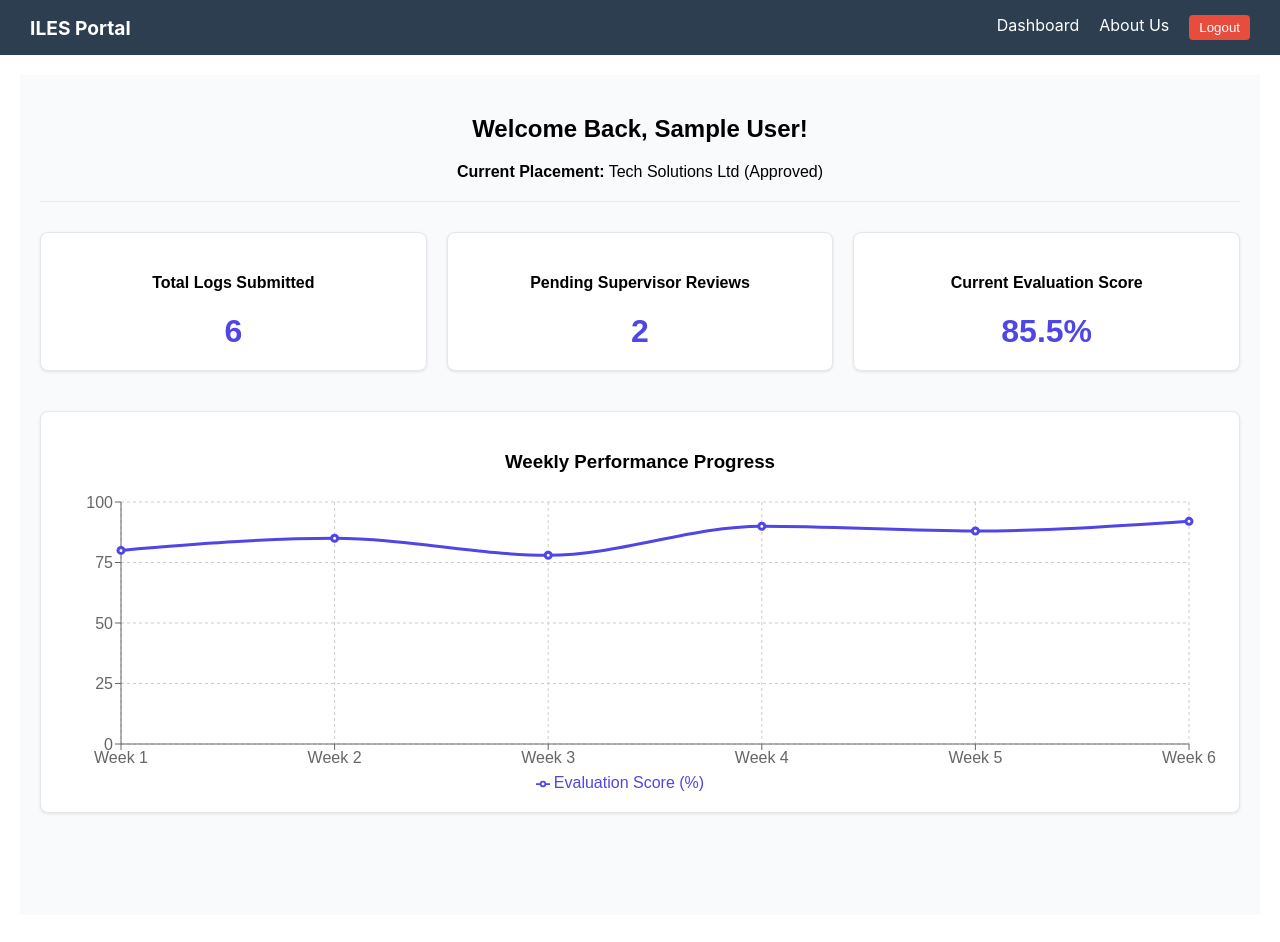
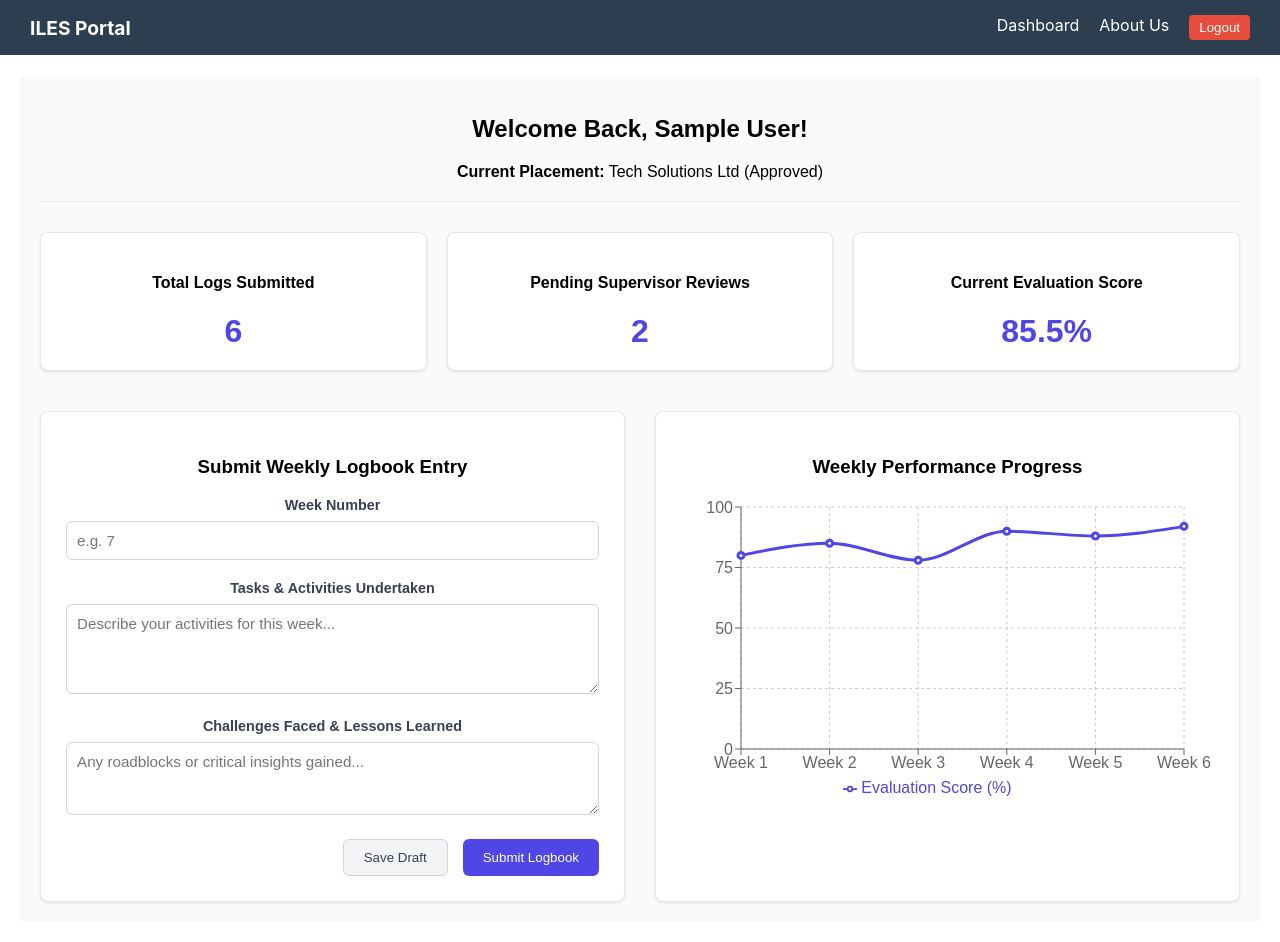
Before and after one commit to christineprettynankabirwa-star/ILES, a React (Create React App) app in the folder frontend/: page /student-dashboard in a window 1280 px wide. Built offline with nearby package versions, Linux system fonts and the light colour scheme; sample sign-in values are in the browser's storage.

Commit message:
added weeklylog to student dashboard

```diff
--- a/frontend/src/components/StudentDashboard.js
+++ b/frontend/src/components/StudentDashboard.js
@@ -15,31 +15,70 @@ const StudentDashboard = () => {
       { week: 'Week 6', score: 92 },
     ]
   });
+
+  const [logForm, setLogForm] = useState({
+    weekNumber: '',
+    activities: '',
+    challenges: '',
+    status: 'Draft'
+  });
+
   const [loading, setLoading] = useState(true);
+  const [formMessage, setFormMessage] = useState({ type: '', text: '' });
 
   useEffect(() => {
     const fetchUserData = () => {
       try {
-        // Try to get the logged-in user's name from localStorage (set during login)
         const storedUser = localStorage.getItem('user');
-
         if (storedUser) {
           const userObj = JSON.parse(storedUser);
-
           setDashboardData(prevState => ({
             ...prevState,
-            studentName: userObj.name || userObj.username || "Authenticated Student"
+            studentName: userObj.name || userObj.username || "Student"
           }));
         }
       } catch (error) {
-        console.error("Error parsing user data from localStorage:", error);
+        console.error("Error reading authentication data from localStorage:", error);
       } finally {
         setLoading(false);
       }
     };
-
     fetchUserData();
   }, []);
+
+  const handleInputChange = (e) => {
+    const { name, value } = e.target;
+    setLogForm(prevState => ({
+      ...prevState,
+      [name]: value
+    }));
+  };
+
+  const handleFormSubmit = (e, targetStatus) => {
+    e.preventDefault();
+
+    if (!logForm.weekNumber || !logForm.activities) {
+      setFormMessage({ type: 'error', text: 'Please complete the week number and activity fields.' });
+      return;
+    }
+
+    setFormMessage({
+      type: 'success',
+      text: `Log entry for Week ${logForm.weekNumber} saved successfully as "${targetStatus}"!`
+    });
+
+    if (targetStatus === 'Submitted') {
+      setDashboardData(prevState => ({
+        ...prevState,
+        metrics: {
+          ...prevState.metrics,
+          totalLogsSubmitted: prevState.metrics.totalLogsSubmitted + 1
+        }
+      }));
+    }
+
+    setLogForm({ weekNumber: '', activities: '', challenges: '', status: 'Draft' });
+  };
 
   if (loading) {
     return (
@@ -52,7 +91,6 @@ const StudentDashboard = () => {
   return (
     <div style={styles.container}>
       <header style={styles.header}>
-        {/* This dynamically displays the logged in user's name */}
         <h2>Welcome Back, {dashboardData.studentName}!</h2>
         <p><strong>Current Placement:</strong> {dashboardData.placement.company} ({dashboardData.placement.status})</p>
       </header>
@@ -72,6 +110,76 @@ const StudentDashboard = () => {
           <h4>Current Evaluation Score</h4>
           <p style={styles.metricValue}>{dashboardData.metrics.finalScore}%</p>
         </div>
+      </div>
+
+      <div style={styles.contentLayout}>
+        <div style={styles.formContainer}>
+          <h3>Submit Weekly Logbook Entry</h3>
+
+          {formMessage.text && (
+            <div style={{
+              ...styles.alert,
+              backgroundColor: formMessage.type === 'success' ? '#DEF7EC' : '#FDE8E8',
+              color: formMessage.type === 'success' ? '#03543F' : '#9B1C1C'
+            }}>
+              {formMessage.text}
+            </div>
+          )}
+
+          <form style={styles.form}>
+            <div style={styles.formGroup}>
+              <label style={styles.label}>Week Number</label>
+              <input
+                type="number"
+                name="weekNumber"
+                value={logForm.weekNumber}
+                onChange={handleInputChange}
+                placeholder="e.g. 7"
+                style={styles.input}
+              />
+            </div>
+
+            <div style={styles.formGroup}>
+              <label style={styles.label}>Tasks &amp; Activities Undertaken</label>
+              <textarea
+                name="activities"
+                value={logForm.activities}
+                onChange={handleInputChange}
+                placeholder="Describe your activities for this week..."
+                rows="4"
+                style={styles.textarea}
+              />
+            </div>
+
+            <div style={styles.formGroup}>
+              <label style={styles.label}>Challenges Faced &amp; Lessons Learned</label>
+              <textarea
+                name="challenges"
+                value={logForm.challenges}
+                onChange={handleInputChange}
+                placeholder="Any roadblocks or critical insights gained..."
+                rows="3"
+                style={styles.textarea}
+              />
+            </div>
+
+            <div style={styles.buttonGroup}>
+              <button
+                type="button"
+                onClick={(e) => handleFormSubmit(e, 'Draft')}
+                style={styles.draftButton}
+              >
+                Save Draft
+              </button>
+              <button
+                type="button"
+                onClick={(e) => handleFormSubmit(e, 'Submitted')}
+                style={styles.submitButton}
+              >
+                Submit Logbook
+              </button>
+            </div>
+          </form>
         </div>
 
         <div style={styles.chartContainer}>
@@ -97,6 +205,7 @@ const StudentDashboard = () => {
                 />
               </LineChart>
             </ResponsiveContainer>
+          </div>
         </div>
       </div>
     </div>
@@ -141,12 +250,86 @@ const styles = {
     color: '#4F46E5',
     margin: '10px 0 0 0',
   },
-  chartContainer: {
+  contentLayout: {
+    display: 'grid',
+    gridTemplateColumns: 'repeat(auto-fit, minmax(450px, 1fr))',
+    gap: '30px',
+  },
+  formContainer: {
     backgroundColor: '#FFFFFF',
-    padding: '20px',
+    padding: '25px',
     borderRadius: '8px',
     boxShadow: '0 1px 3px rgba(0,0,0,0.1)',
     border: '1px solid #E5E7EB',
+  },
+  form: {
+    marginTop: '15px',
+  },
+  formGroup: {
+    marginBottom: '20px',
+  },
+  label: {
+    display: 'block',
+    fontSize: '0.9rem',
+    fontWeight: '600',
+    color: '#374151',
+    marginBottom: '8px',
+  },
+  input: {
+    width: '100%',
+    padding: '10px',
+    borderRadius: '6px',
+    border: '1px solid #D1D5DB',
+    boxSizing: 'border-box',
+    fontSize: '0.95rem',
+  },
+  textarea: {
+    width: '100%',
+    padding: '10px',
+    borderRadius: '6px',
+    border: '1px solid #D1D5DB',
+    boxSizing: 'border-box',
+    fontSize: '0.95rem',
+    fontFamily: 'inherit',
+    resize: 'vertical',
+  },
+  buttonGroup: {
+    display: 'flex',
+    gap: '15px',
+    justifyContent: 'flex-end',
+    marginTop: '10px',
+  },
+  draftButton: {
+    padding: '10px 20px',
+    backgroundColor: '#F3F4F6',
+    color: '#374151',
+    border: '1px solid #D1D5DB',
+    borderRadius: '6px',
+    cursor: 'pointer',
+    fontWeight: '500',
+  },
+  submitButton: {
+    padding: '10px 20px',
+    backgroundColor: '#4F46E5',
+    color: '#FFFFFF',
+    border: 'none',
+    borderRadius: '6px',
+    cursor: 'pointer',
+    fontWeight: '500',
+  },
+  chartContainer: {
+    backgroundColor: '#FFFFFF',
+    padding: '25px',
+    borderRadius: '8px',
+    boxShadow: '0 1px 3px rgba(0,0,0,0.1)',
+    border: '1px solid #E5E7EB',
+  },
+  alert: {
+    padding: '12px',
+    borderRadius: '6px',
+    marginBottom: '15px',
+    fontSize: '0.9rem',
+    fontWeight: '500',
   },
   loadingContainer: {
     display: 'flex',
```
Lines whose indentation alone changed are shown as unchanged.
